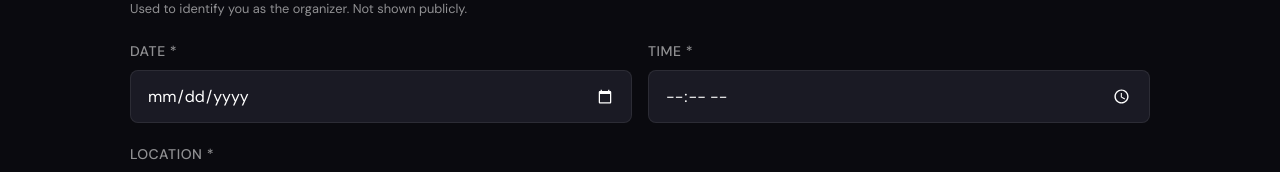
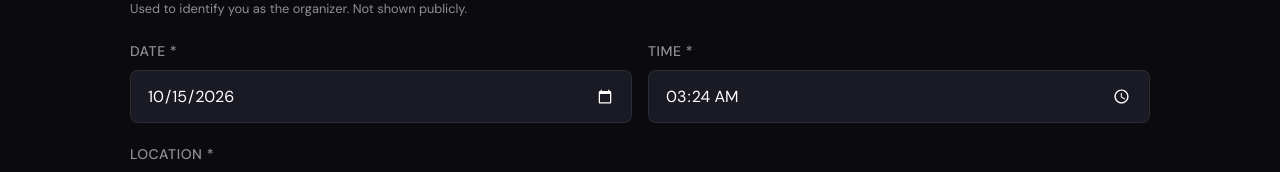
Before and after one commit to ShrutiSunilSawant/IceBreaker-AI-Networking-Platform, a React (Vite) app in the folder frontend/: page /create-event in a window 1280 px wide. Shown: the part 423-595 px from the top of the page. Built offline with nearby package versions, Linux system fonts and the light colour scheme; no server answers.

Commit message:
Initialize date/time fields with today to match browser visual default

```diff
--- a/frontend/src/pages/CreateEvent.jsx
+++ b/frontend/src/pages/CreateEvent.jsx
@@ -8,10 +8,14 @@ export default function CreateEvent() {
   const stored = localStorage.getItem('platform_user')
   const platformEmail = stored ? JSON.parse(stored).email : ''
 
+  const now = new Date()
+  const todayDate = now.toISOString().split('T')[0]
+  const currentTime = now.toTimeString().slice(0, 5)
+
   const [form, setForm] = useState({
     name: '',
-    eventDate: '',
-    eventTime: '',
+    eventDate: todayDate,
+    eventTime: currentTime,
     location: '',
     description: '',
     duration_hours: 3,
```
